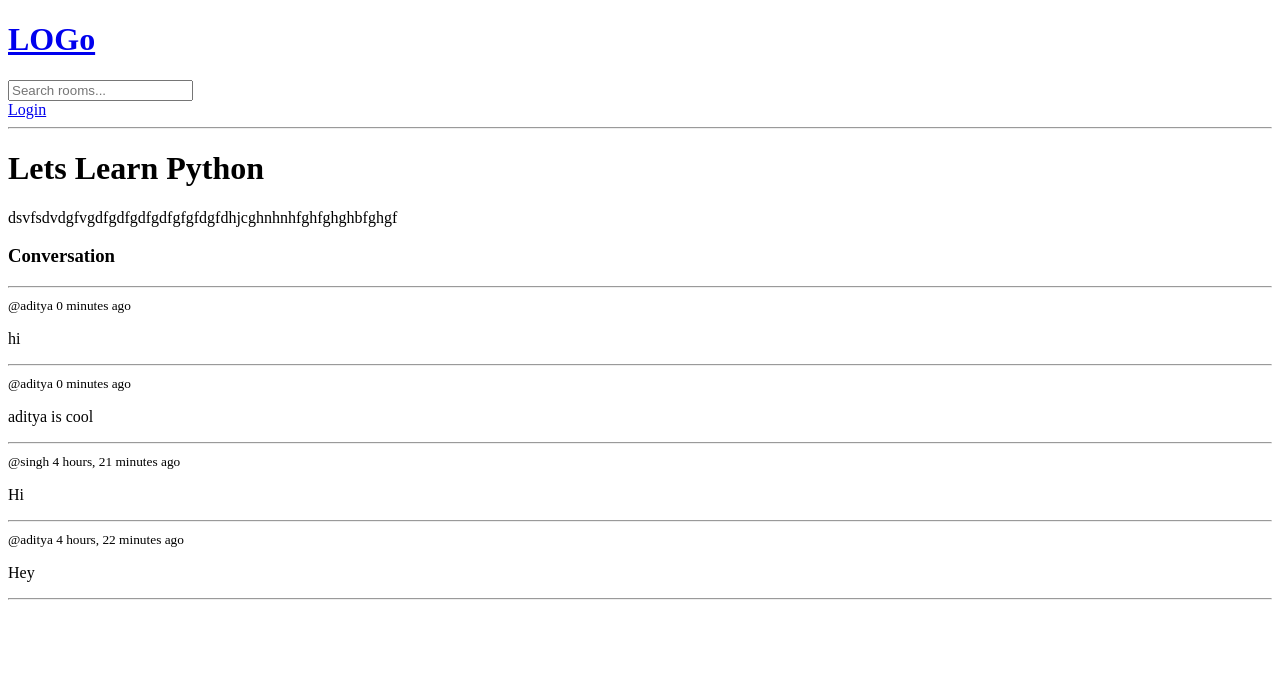
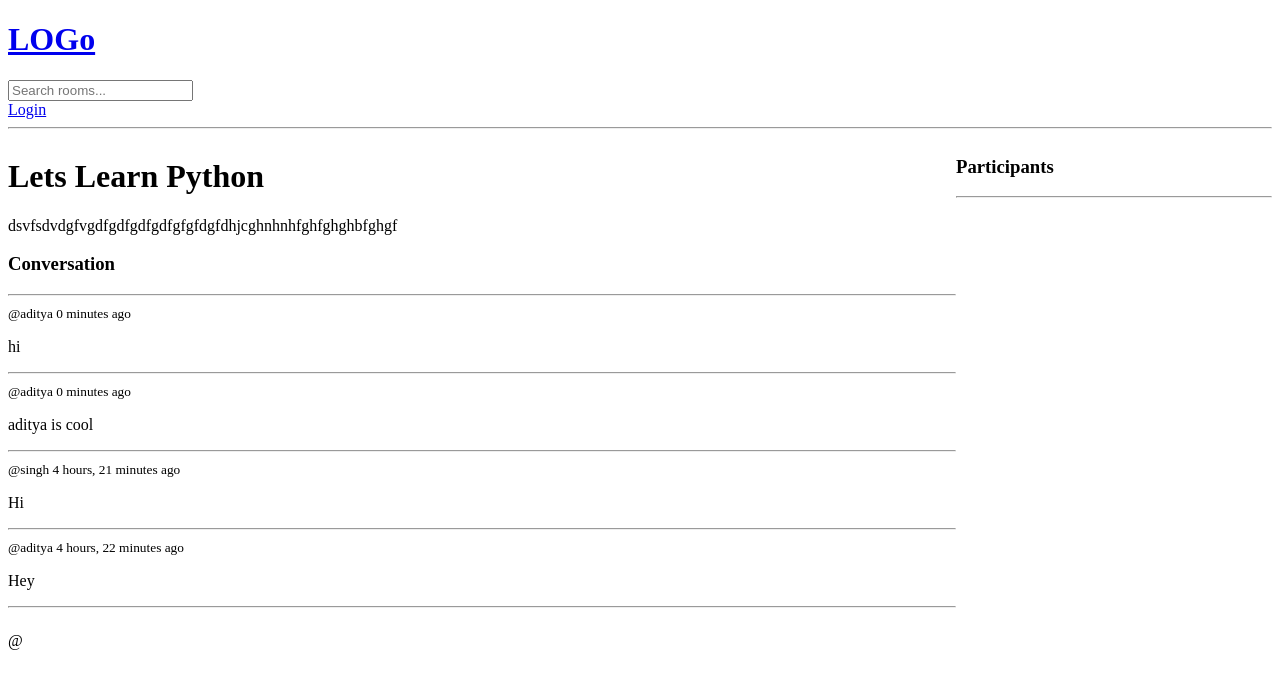
Before and after one commit to As-anonymus/D-Proj, a Django app: page /room/1/ in a window 1280 px wide. Shown: the top 689 px of the page. Run offline with Django 4.2, Linux system fonts and the light colour scheme; data comes from the database, SQL or seed files in the repository; both versions use the stored data as it was after the commit.

Commit message:
message CRUD

```diff
--- a/base/models.py
+++ b/base/models.py
@@ -16,7 +16,7 @@
 
     name = models.CharField(max_length=200)
     description = models.TextField(null = True , blank = True)
-    #participants =
+    participants = models.ManyToManyField(User, related_name='participants',blank=True)
     updated = models.DateTimeField(auto_now=True)
     created = models.DateTimeField(auto_now_add=True)
 
--- a/base/templates/base/room.html
+++ b/base/templates/base/room.html
@@ -2,6 +2,14 @@
 
 
 {% block content %}
+
+<style>
+.room-container{
+    display: grid;
+    grid-template-columns: 3fr 1fr;
+
+}
+</style>
 
 <div class="room-container">
 
@@ -50,6 +58,20 @@
 {% endif %}
 
 </div>
+
+<div>
+
+ <h3>Participants</h3>
+ <hr>
+
+ {% for user in participants %}
+<div>
+
+
+</div>
+{%  endfor %}
+</div>
+<p>@{{user.username}}</p>
 </div>
 
 {% endblock %}
--- a/base/views.py
+++ b/base/views.py
@@ -99,6 +99,7 @@
 def room(request,pk):
     room = Room.objects.get(id=pk)
     room_messages = room.message_set.all().order_by('-created')
+    participants = room.participants.all()
     if request.method == 'POST':
         message = Message.objects.create(
             user = request.user,
@@ -106,7 +107,7 @@
             body = request.POST.get('body')
         )
         return redirect('room',pk=room.id)
-    context = {'room':room,'room_messages':room_messages}
+    context = {'room':room,'room_messages':room_messages,'participants':participants}
     return render(request, 'base/room.html',context,)
 
 @login_required(login_url='login')
```
Also changed, not shown: base/migrations/0003_alter_room_options_room_participants.py (added), db.sqlite3.
